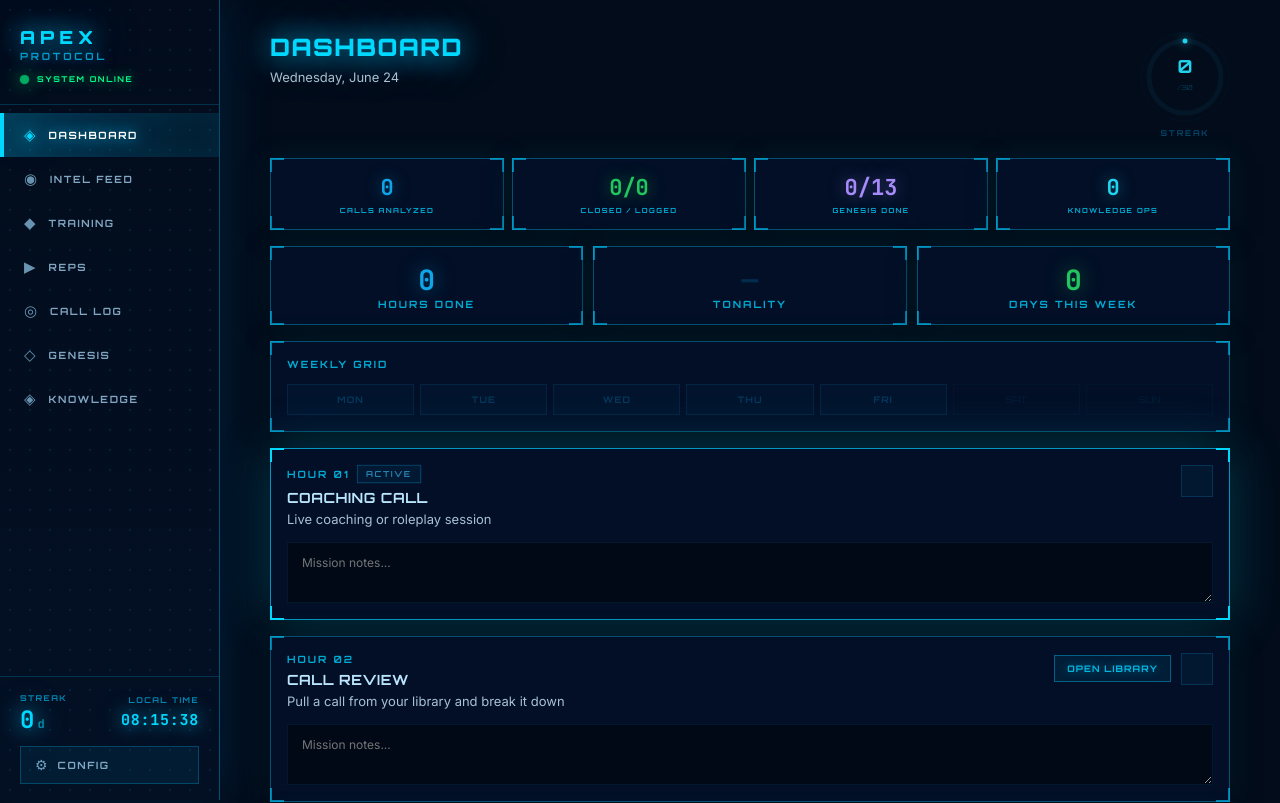
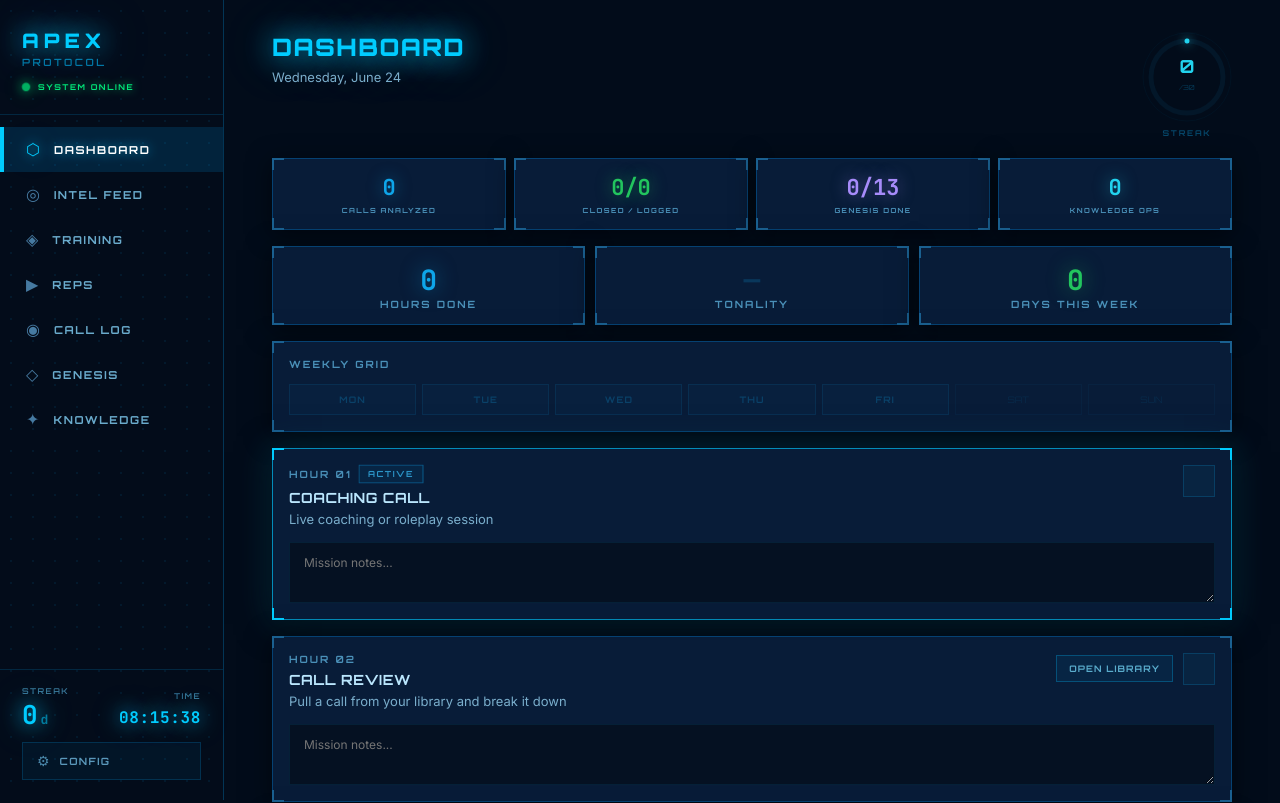
Before and after one commit to markodeksnis-coder/Sales-, a React (Vite) app: page / in a window 1280 px wide. Shown: the top 803 px of the page. Built offline with nearby package versions, Linux system fonts and the light colour scheme.

Commit message:
style: complete visual rebuild — high contrast, clear hierarchy, real depth

```diff
--- a/src/components/HudCard.jsx
+++ b/src/components/HudCard.jsx
@@ -1,39 +1,24 @@
 export default function HudCard({ children, style = {}, active = false, green = false, warn = false }) {
-  const bracketColor = green
-    ? '#00ff88'
+  const accent = green ? '#00e87a' : warn ? '#ff8c42' : active ? '#00ccff' : '#1a6090'
+  const bg = green ? '#051a0e' : warn ? '#1a0a02' : '#081c38'
+  const border = green
+    ? '1px solid rgba(0,232,122,0.45)'
     : warn
-    ? '#ff9040'
+    ? '1px solid rgba(255,140,66,0.45)'
     : active
-    ? '#00d9ff'
-    : 'rgba(0,200,255,0.6)'
-  const borderColor = green
-    ? 'rgba(0,255,136,0.5)'
+    ? '1px solid rgba(0,200,255,0.65)'
+    : '1px solid rgba(0,120,200,0.4)'
+  const shadow = green
+    ? '0 4px 32px rgba(0,0,0,0.55), 0 0 24px rgba(0,232,122,0.15)'
     : warn
-    ? 'rgba(255,144,64,0.5)'
+    ? '0 4px 32px rgba(0,0,0,0.55), 0 0 24px rgba(255,140,66,0.12)'
     : active
-    ? 'rgba(0,210,255,0.7)'
-    : 'rgba(0,200,255,0.35)'
-  const bgColor = green
-    ? 'rgba(0,18,10,0.97)'
-    : warn
-    ? 'rgba(22,8,0,0.97)'
-    : 'rgba(3,16,40,0.97)'
-  const shadow = green
-    ? '0 0 36px rgba(0,255,136,0.2), 0 6px 28px rgba(0,0,0,0.7)'
-    : warn
-    ? '0 0 36px rgba(255,144,64,0.16), 0 6px 28px rgba(0,0,0,0.7)'
-    : active
-    ? '0 0 48px rgba(0,200,255,0.28), 0 6px 32px rgba(0,0,0,0.75)'
-    : '0 0 28px rgba(0,200,255,0.1), 0 6px 22px rgba(0,0,0,0.6)'
-  const bk = `2px solid ${bracketColor}`
-  const c = { position: 'absolute', width: 14, height: 14, pointerEvents: 'none', zIndex: 1 }
+    ? '0 4px 32px rgba(0,0,0,0.6), 0 0 32px rgba(0,200,255,0.22)'
+    : '0 4px 24px rgba(0,0,0,0.5)'
+  const bk = `2px solid ${accent}`
+  const c = { position: 'absolute', width: 12, height: 12, pointerEvents: 'none', zIndex: 1 }
   return (
-    <div style={{
-      position: 'relative', backgroundColor: bgColor,
-      border: `1px solid ${borderColor}`,
-      backdropFilter: 'blur(16px)', WebkitBackdropFilter: 'blur(16px)',
-      boxShadow: shadow, ...style
-    }}>
+    <div style={{ position: 'relative', backgroundColor: bg, border, backdropFilter: 'blur(12px)', WebkitBackdropFilter: 'blur(12px)', boxShadow: shadow, ...style }}>
       <span style={{ ...c, top: -1, left: -1,     borderTop: bk, borderLeft: bk     }} />
       <span style={{ ...c, top: -1, right: -1,    borderTop: bk, borderRight: bk    }} />
       <span style={{ ...c, bottom: -1, left: -1,  borderBottom: bk, borderLeft: bk  }} />
--- a/src/components/Layout.jsx
+++ b/src/components/Layout.jsx
@@ -2,13 +2,13 @@ import { useState, useEffect } from 'react'
 import { getStreak } from '../utils/storage'
 
 const NAV = [
-  { id: 'today',     label: 'DASHBOARD',  icon: '◈' },
-  { id: 'calls',     label: 'INTEL FEED', icon: '◉' },
-  { id: 'insights',  label: 'TRAINING',   icon: '◆' },
+  { id: 'today',     label: 'DASHBOARD',  icon: '⬡' },
+  { id: 'calls',     label: 'INTEL FEED', icon: '◎' },
+  { id: 'insights',  label: 'TRAINING',   icon: '◈' },
   { id: 'drills',    label: 'REPS',       icon: '▶' },
-  { id: 'calllog',   label: 'CALL LOG',   icon: '◎' },
+  { id: 'calllog',   label: 'CALL LOG',   icon: '◉' },
   { id: 'genesis',   label: 'GENESIS',    icon: '◇' },
-  { id: 'knowledge', label: 'KNOWLEDGE',  icon: '◈' },
+  { id: 'knowledge', label: 'KNOWLEDGE',  icon: '✦' },
 ]
 
 function Clock() {
@@ -21,9 +21,9 @@ function Clock() {
   const mm = String(time.getMinutes()).padStart(2,'0')
   const ss = String(time.getSeconds()).padStart(2,'0')
   return (
-    <div style={{ fontFamily: 'JetBrains Mono, monospace', fontSize: '15px', fontWeight: 700, color: '#00d9ff', letterSpacing: '0.05em', textShadow: '0 0 18px rgba(0,200,255,1), 0 0 36px rgba(0,200,255,0.4)' }}>
+    <span style={{ fontFamily: 'JetBrains Mono, monospace', fontSize: '16px', fontWeight: 700, color: '#00ccff', letterSpacing: '0.04em', textShadow: '0 0 20px #00ccff, 0 0 40px rgba(0,200,255,0.4)' }}>
       {hh}:{mm}:{ss}
-    </div>
+    </span>
   )
 }
 
@@ -38,87 +38,88 @@ export default function Layout({ page, setPage, children }) {
 
   return (
     <div style={{ display: 'flex', minHeight: '100vh' }}>
+
+      {/* SIDEBAR */}
       <aside style={{
-        position: 'fixed', top: 0, left: 0, bottom: 0, width: '220px',
-        background: 'linear-gradient(180deg, rgba(2,12,28,1) 0%, rgba(3,16,36,1) 100%)',
-        borderRight: '1px solid rgba(0,200,255,0.35)',
-        boxShadow: '6px 0 48px rgba(0,150,255,0.12)',
+        position: 'fixed', top: 0, left: 0, bottom: 0, width: '224px',
+        backgroundColor: '#030c1a',
+        borderRight: '1px solid rgba(0,150,220,0.3)',
         display: 'flex', flexDirection: 'column', zIndex: 100,
       }}>
-        <div style={{
-          position: 'absolute', inset: 0, pointerEvents: 'none', zIndex: 0,
-          backgroundImage: 'radial-gradient(rgba(0,200,255,0.1) 1px, transparent 1px)',
-          backgroundSize: '20px 20px',
-        }} />
+        {/* subtle grid overlay */}
+        <div style={{ position: 'absolute', inset: 0, pointerEvents: 'none', zIndex: 0,
+          backgroundImage: 'radial-gradient(rgba(0,180,255,0.08) 1px, transparent 1px)',
+          backgroundSize: '22px 22px' }} />
 
-        <div style={{ padding: '26px 20px 20px', borderBottom: '1px solid rgba(0,200,255,0.2)', position: 'relative', zIndex: 1 }}>
-          <div style={{ fontFamily: 'Orbitron, sans-serif', fontSize: '18px', fontWeight: 900, letterSpacing: '0.28em', color: '#00d9ff', textShadow: '0 0 22px rgba(0,200,255,1), 0 0 50px rgba(0,200,255,0.5)' }}>APEX</div>
-          <div style={{ fontFamily: 'Orbitron, sans-serif', fontSize: '10px', fontWeight: 700, letterSpacing: '0.28em', color: 'rgba(0,200,255,0.75)', marginTop: '2px', textShadow: '0 0 14px rgba(0,200,255,0.5)' }}>PROTOCOL</div>
-          <div style={{ display: 'flex', alignItems: 'center', gap: '8px', marginTop: '12px' }}>
-            <div style={{ width: '9px', height: '9px', borderRadius: '50%', backgroundColor: '#00ff88', boxShadow: '0 0 16px rgba(0,255,136,1), 0 0 32px rgba(0,255,136,0.5)', animation: 'apexPulse 2s ease-in-out infinite' }} />
-            <span style={{ fontFamily: 'Orbitron, sans-serif', fontSize: '8px', fontWeight: 700, letterSpacing: '0.2em', color: '#00ff88', textShadow: '0 0 12px rgba(0,255,136,0.7)' }}>SYSTEM ONLINE</span>
+        {/* BRAND */}
+        <div style={{ padding: '28px 22px 22px', borderBottom: '1px solid rgba(0,150,220,0.2)', position: 'relative', zIndex: 1 }}>
+          <div style={{ fontFamily: 'Orbitron, sans-serif', fontSize: '20px', fontWeight: 900, letterSpacing: '0.25em', color: '#00ccff', textShadow: '0 0 24px #00ccff, 0 0 50px rgba(0,200,255,0.5), 0 0 80px rgba(0,200,255,0.2)' }}>APEX</div>
+          <div style={{ fontFamily: 'Orbitron, sans-serif', fontSize: '10px', fontWeight: 600, letterSpacing: '0.25em', color: 'rgba(0,190,255,0.6)', marginTop: '3px' }}>PROTOCOL</div>
+          <div style={{ display: 'flex', alignItems: 'center', gap: '8px', marginTop: '14px' }}>
+            <div style={{ width: '8px', height: '8px', borderRadius: '50%', backgroundColor: '#00e87a', boxShadow: '0 0 10px #00e87a, 0 0 22px rgba(0,232,122,0.6)', animation: 'apexPulse 2s ease-in-out infinite', flexShrink: 0 }} />
+            <span style={{ fontFamily: 'Orbitron, sans-serif', fontSize: '8px', fontWeight: 700, letterSpacing: '0.2em', color: '#00e87a', textShadow: '0 0 10px rgba(0,232,122,0.7)' }}>SYSTEM ONLINE</span>
           </div>
         </div>
 
-        <nav style={{ flex: 1, padding: '8px 0', overflowY: 'auto', position: 'relative', zIndex: 1 }}>
+        {/* NAV */}
+        <nav style={{ flex: 1, padding: '12px 0', overflowY: 'auto', position: 'relative', zIndex: 1 }}>
           {NAV.map(item => {
             const active = page === item.id
             return (
               <button key={item.id} onClick={() => setPage(item.id)} style={{
-                display: 'flex', alignItems: 'center', gap: '13px',
-                width: '100%', padding: '13px 20px',
-                background: active
-                  ? 'linear-gradient(90deg, rgba(0,200,255,0.22) 0%, rgba(0,200,255,0.06) 100%)'
-                  : 'transparent',
+                display: 'flex', alignItems: 'center', gap: '14px',
+                width: '100%', padding: '13px 22px',
+                background: active ? 'rgba(0,170,255,0.15)' : 'transparent',
                 border: 'none',
-                borderLeft: active ? '4px solid #00d9ff' : '4px solid transparent',
-                cursor: 'pointer', transition: 'all 0.18s', textAlign: 'left',
-                boxShadow: active ? 'inset 0 0 40px rgba(0,200,255,0.1)' : 'none',
+                borderLeft: active ? '4px solid #00ccff' : '4px solid transparent',
+                cursor: 'pointer', transition: 'all 0.15s', textAlign: 'left',
               }}>
                 <span style={{
-                  fontSize: '15px', flexShrink: 0, transition: 'all 0.18s',
-                  color: active ? '#00d9ff' : 'rgba(160,220,255,0.65)',
-                  textShadow: active ? '0 0 16px rgba(0,200,255,1), 0 0 32px rgba(0,200,255,0.5)' : 'none',
+                  fontSize: '16px', flexShrink: 0,
+                  color: active ? '#00ccff' : 'rgba(100,170,220,0.7)',
+                  textShadow: active ? '0 0 12px #00ccff, 0 0 24px rgba(0,200,255,0.5)' : 'none',
+                  transition: 'all 0.15s',
                 }}>{item.icon}</span>
                 <span style={{
-                  fontFamily: 'Orbitron, sans-serif', fontSize: '10px', fontWeight: 700, letterSpacing: '0.16em',
-                  transition: 'all 0.18s',
-                  color: active ? '#ffffff' : 'rgba(180,225,255,0.72)',
-                  textShadow: active ? '0 0 14px rgba(0,200,255,0.9), 0 0 28px rgba(0,200,255,0.4)' : 'none',
+                  fontFamily: 'Orbitron, sans-serif', fontSize: '11px', fontWeight: 700, letterSpacing: '0.14em',
+                  color: active ? '#ffffff' : '#6aabcc',
+                  textShadow: active ? '0 0 12px rgba(0,200,255,0.7)' : 'none',
+                  transition: 'all 0.15s',
                 }}>{item.label}</span>
               </button>
             )
           })}
         </nav>
 
-        <div style={{ padding: '16px 20px', borderTop: '1px solid rgba(0,200,255,0.2)', position: 'relative', zIndex: 1 }}>
-          <div style={{ display: 'flex', justifyContent: 'space-between', alignItems: 'center', marginBottom: '14px' }}>
+        {/* BOTTOM */}
+        <div style={{ padding: '16px 22px 20px', borderTop: '1px solid rgba(0,150,220,0.2)', position: 'relative', zIndex: 1 }}>
+          <div style={{ display: 'flex', justifyContent: 'space-between', alignItems: 'flex-end', marginBottom: '14px' }}>
             <div>
-              <div style={{ fontFamily: 'Orbitron, sans-serif', fontSize: '8px', fontWeight: 700, letterSpacing: '0.18em', color: 'rgba(0,200,255,0.65)', marginBottom: '5px' }}>STREAK</div>
-              <div style={{ fontFamily: 'JetBrains Mono, monospace', fontSize: '24px', fontWeight: 700, color: '#00d9ff', textShadow: '0 0 20px rgba(0,200,255,0.9), 0 0 40px rgba(0,200,255,0.4)', lineHeight: 1 }}>
-                {streak}<span style={{ fontSize: '12px', marginLeft: '3px', opacity: 0.6 }}>d</span>
+              <div style={{ fontFamily: 'Orbitron, sans-serif', fontSize: '8px', fontWeight: 600, letterSpacing: '0.18em', color: '#3a7899', marginBottom: '6px' }}>STREAK</div>
+              <div style={{ fontFamily: 'JetBrains Mono, monospace', fontSize: '26px', fontWeight: 700, lineHeight: 1, color: '#00ccff', textShadow: '0 0 20px #00ccff, 0 0 40px rgba(0,200,255,0.4)' }}>
+                {streak}<span style={{ fontSize: '13px', opacity: 0.55, marginLeft: '3px' }}>d</span>
               </div>
             </div>
             <div style={{ textAlign: 'right' }}>
-              <div style={{ fontFamily: 'Orbitron, sans-serif', fontSize: '8px', fontWeight: 700, letterSpacing: '0.18em', color: 'rgba(0,200,255,0.65)', marginBottom: '5px' }}>LOCAL TIME</div>
+              <div style={{ fontFamily: 'Orbitron, sans-serif', fontSize: '8px', fontWeight: 600, letterSpacing: '0.18em', color: '#3a7899', marginBottom: '6px' }}>TIME</div>
               <Clock />
             </div>
           </div>
           <button onClick={() => setPage('settings')} style={{
             display: 'flex', alignItems: 'center', gap: '10px', width: '100%',
             padding: '10px 14px',
-            background: page === 'settings' ? 'rgba(0,200,255,0.2)' : 'rgba(0,200,255,0.07)',
-            border: `1px solid ${page === 'settings' ? 'rgba(0,200,255,0.65)' : 'rgba(0,200,255,0.25)'}`,
-            boxShadow: page === 'settings' ? '0 0 24px rgba(0,200,255,0.3)' : 'none',
+            background: page === 'settings' ? 'rgba(0,180,255,0.18)' : 'rgba(0,130,200,0.08)',
+            border: page === 'settings' ? '1px solid rgba(0,200,255,0.6)' : '1px solid rgba(0,130,200,0.25)',
             cursor: 'pointer', transition: 'all 0.15s',
           }}>
-            <span style={{ fontSize: '14px', color: page === 'settings' ? '#00d9ff' : 'rgba(160,220,255,0.7)' }}>⚙</span>
-            <span style={{ fontFamily: 'Orbitron, sans-serif', fontSize: '10px', fontWeight: 700, letterSpacing: '0.16em', color: page === 'settings' ? '#ffffff' : 'rgba(180,225,255,0.72)', textShadow: page === 'settings' ? '0 0 10px rgba(0,200,255,0.8)' : 'none' }}>CONFIG</span>
+            <span style={{ fontSize: '14px', color: page === 'settings' ? '#00ccff' : '#4a88aa' }}>⚙</span>
+            <span style={{ fontFamily: 'Orbitron, sans-serif', fontSize: '10px', fontWeight: 700, letterSpacing: '0.14em', color: page === 'settings' ? '#ffffff' : '#5a98ba' }}>CONFIG</span>
           </button>
         </div>
       </aside>
 
-      <main style={{ marginLeft: '220px', flex: 1, padding: '32px 28px', boxSizing: 'border-box' }}>
+      {/* MAIN */}
+      <main style={{ marginLeft: '224px', flex: 1, padding: '32px 30px', boxSizing: 'border-box', minHeight: '100vh' }}>
         <div style={{ maxWidth: '960px', margin: '0 auto' }}>
           {children}
         </div>
--- a/src/index.css
+++ b/src/index.css
@@ -1,8 +1,9 @@
 * { margin: 0; padding: 0; box-sizing: border-box; }
 html, body { height: 100%; }
 body {
-  background-color: #020e1f;
-  color: #dff0ff;
+  background: linear-gradient(160deg, #06111f 0%, #040d19 100%);
+  background-attachment: fixed;
+  color: #cce4ff;
   min-height: 100vh;
   font-family: Inter, sans-serif;
   overflow-x: hidden;
@@ -10,29 +11,22 @@ body {
 body::before {
   content: '';
   position: fixed; inset: 0;
-  background-image: radial-gradient(circle, rgba(0,200,255,0.14) 1px, transparent 1px);
-  background-size: 28px 28px;
-  pointer-events: none; z-index: 0;
-}
-body::after {
-  content: '';
-  position: fixed; top: -300px; left: 50%; transform: translateX(-50%);
-  width: 1400px; height: 800px;
-  background: radial-gradient(ellipse, rgba(0,180,255,0.15) 0%, rgba(80,0,200,0.07) 50%, transparent 68%);
+  background-image: radial-gradient(circle, rgba(0,170,255,0.1) 1px, transparent 1px);
+  background-size: 30px 30px;
   pointer-events: none; z-index: 0;
 }
 #root { position: relative; z-index: 1; min-height: 100vh; display: flex; flex-direction: column; }
-@keyframes fadeIn { from { opacity: 0; transform: translateY(8px); } to { opacity: 1; transform: translateY(0); } }
-.fade-in { animation: fadeIn 0.3s ease-out; }
-@keyframes apexPulse { 0%, 100% { opacity: 0.6; transform: scale(1); } 50% { opacity: 1; transform: scale(1.25); } }
+@keyframes fadeIn { from { opacity: 0; transform: translateY(6px); } to { opacity: 1; transform: translateY(0); } }
+.fade-in { animation: fadeIn 0.25s ease-out; }
+@keyframes apexPulse { 0%, 100% { opacity: 0.7; transform: scale(1); } 50% { opacity: 1; transform: scale(1.3); } }
 @keyframes shimmer { 0% { background-position: -200% center; } 100% { background-position: 200% center; } }
 input:focus, textarea:focus, select:focus {
-  border-color: rgba(0,200,255,0.7) !important;
-  box-shadow: 0 0 20px rgba(0,200,255,0.2) !important;
+  border-color: rgba(0,190,255,0.65) !important;
+  box-shadow: 0 0 16px rgba(0,180,255,0.18) !important;
   outline: none;
 }
 ::-webkit-scrollbar { width: 5px; }
-::-webkit-scrollbar-track { background: rgba(0,200,255,0.04); }
-::-webkit-scrollbar-thumb { background: rgba(0,200,255,0.35); border-radius: 3px; }
-::-webkit-scrollbar-thumb:hover { background: rgba(0,200,255,0.6); }
-select option { background: #020e1f; color: #dff0ff; }
+::-webkit-scrollbar-track { background: rgba(0,150,255,0.04); }
+::-webkit-scrollbar-thumb { background: rgba(0,170,255,0.3); border-radius: 3px; }
+::-webkit-scrollbar-thumb:hover { background: rgba(0,190,255,0.55); }
+select option { background: #06111f; color: #cce4ff; }
--- a/src/utils/theme.js
+++ b/src/utils/theme.js
@@ -1,62 +1,57 @@
 export const CARD = {
-  backgroundColor: 'rgba(3,16,40,0.97)',
-  border: '1px solid rgba(0,200,255,0.35)',
-  backdropFilter: 'blur(16px)',
-  WebkitBackdropFilter: 'blur(16px)',
+  backgroundColor: '#081c38',
+  border: '1px solid rgba(0,120,200,0.4)',
   position: 'relative',
-  padding: '16px',
-  boxShadow: '0 0 28px rgba(0,200,255,0.1), 0 6px 24px rgba(0,0,0,0.6)',
+  padding: '18px',
+  boxShadow: '0 4px 24px rgba(0,0,0,0.5)',
 }
-export const CARD_RED = { ...CARD, border: '1px solid rgba(255,144,64,0.55)', boxShadow: '0 0 32px rgba(255,144,64,0.18)' }
-export const CARD_ACTIVE = { ...CARD, border: '1px solid rgba(0,200,255,0.7)', boxShadow: '0 0 48px rgba(0,200,255,0.28), 0 0 96px rgba(0,200,255,0.08)' }
-export const CARD_GREEN = { ...CARD, border: '1px solid rgba(0,255,136,0.5)', boxShadow: '0 0 32px rgba(0,255,136,0.18)' }
+export const CARD_RED = { ...CARD, border: '1px solid rgba(255,140,66,0.5)', boxShadow: '0 4px 24px rgba(0,0,0,0.5), 0 0 24px rgba(255,140,66,0.14)' }
+export const CARD_ACTIVE = { ...CARD, border: '1px solid rgba(0,200,255,0.65)', boxShadow: '0 4px 28px rgba(0,0,0,0.55), 0 0 36px rgba(0,200,255,0.2)' }
+export const CARD_GREEN = { ...CARD, border: '1px solid rgba(0,232,122,0.5)', boxShadow: '0 4px 24px rgba(0,0,0,0.5), 0 0 24px rgba(0,232,122,0.14)' }
 export const LABEL = {
   fontFamily: 'Orbitron, sans-serif', fontSize: '10px', fontWeight: 700,
-  letterSpacing: '0.2em', color: 'rgba(0,210,255,0.8)', textTransform: 'uppercase', display: 'block',
+  letterSpacing: '0.2em', color: '#4a90b8', textTransform: 'uppercase', display: 'block',
 }
 export const H1 = {
   fontFamily: 'Orbitron, sans-serif', fontSize: '24px', fontWeight: 900,
-  letterSpacing: '0.06em', color: '#00d9ff', margin: 0,
-  textShadow: '0 0 28px rgba(0,200,255,0.95), 0 0 56px rgba(0,200,255,0.4)',
+  letterSpacing: '0.06em', color: '#00ccff', margin: 0,
+  textShadow: '0 0 28px #00ccff, 0 0 56px rgba(0,200,255,0.4)',
 }
 export const H2 = {
-  fontFamily: 'Orbitron, sans-serif', fontSize: '13px', fontWeight: 700,
-  letterSpacing: '0.08em', color: '#e8f6ff',
-  textShadow: '0 0 14px rgba(0,200,255,0.4)',
+  fontFamily: 'Orbitron, sans-serif', fontSize: '14px', fontWeight: 700,
+  letterSpacing: '0.07em', color: '#e0f2ff',
 }
-export const BODY = { fontFamily: 'Inter, sans-serif', fontSize: '13px', color: 'rgba(210,238,255,0.8)', lineHeight: '1.65' }
+export const BODY = { fontFamily: 'Inter, sans-serif', fontSize: '13px', color: '#7aaecc', lineHeight: '1.65' }
 export const BTN_PRIMARY = {
   fontFamily: 'Orbitron, sans-serif', fontSize: '10px', fontWeight: 700, letterSpacing: '0.18em',
-  padding: '12px 24px', border: '1px solid rgba(0,200,255,0.75)', cursor: 'pointer',
-  background: 'rgba(0,200,255,0.18)', color: '#00d9ff',
-  boxShadow: '0 0 30px rgba(0,200,255,0.32), 0 0 6px rgba(0,200,255,0.5)',
-  textShadow: '0 0 14px rgba(0,200,255,0.9)',
+  padding: '12px 26px', border: '1px solid rgba(0,190,255,0.7)', cursor: 'pointer',
+  background: 'rgba(0,180,255,0.18)', color: '#00ccff',
+  boxShadow: '0 0 28px rgba(0,180,255,0.3)',
+  textShadow: '0 0 12px rgba(0,200,255,0.8)',
   transition: 'all 0.2s',
 }
 export const BTN_GHOST = {
   fontFamily: 'Orbitron, sans-serif', fontSize: '10px', fontWeight: 700, letterSpacing: '0.14em',
-  padding: '9px 18px', border: '1px solid rgba(0,200,255,0.4)', cursor: 'pointer',
-  background: 'rgba(0,200,255,0.08)', color: 'rgba(0,210,255,0.85)',
-  textShadow: '0 0 10px rgba(0,200,255,0.5)',
+  padding: '9px 18px', border: '1px solid rgba(0,160,220,0.35)', cursor: 'pointer',
+  background: 'rgba(0,140,200,0.08)', color: '#5aaccc',
   transition: 'all 0.2s',
 }
 export const INPUT = {
-  width: '100%', backgroundColor: 'rgba(1,8,22,0.8)', border: '1px solid rgba(0,200,255,0.3)',
-  color: '#dff0ff', fontFamily: 'JetBrains Mono, monospace', fontSize: '13px',
+  width: '100%', backgroundColor: '#040f20', border: '1px solid rgba(0,130,200,0.35)',
+  color: '#cce4ff', fontFamily: 'JetBrains Mono, monospace', fontSize: '13px',
   padding: '10px 14px', outline: 'none', boxSizing: 'border-box',
 }
-export const TEXTAREA = { ...INPUT, resize: 'vertical', fontFamily: 'Inter, sans-serif', lineHeight: '1.6', minHeight: '64px' }
-export const TAG = (color = '#00d9ff', bg = 'rgba(0,200,255,0.12)') => ({
-  fontFamily: 'Orbitron, sans-serif', fontSize: '9px', fontWeight: 700, letterSpacing: '0.16em',
-  padding: '4px 10px', border: `1px solid ${color}77`, color, backgroundColor: bg,
-  textShadow: `0 0 10px ${color}77`,
+export const TEXTAREA = { ...INPUT, resize: 'vertical', fontFamily: 'Inter, sans-serif', lineHeight: '1.65', minHeight: '68px' }
+export const TAG = (color = '#00ccff', bg = 'rgba(0,180,255,0.12)') => ({
+  fontFamily: 'Orbitron, sans-serif', fontSize: '9px', fontWeight: 700, letterSpacing: '0.15em',
+  padding: '4px 10px', border: `1px solid ${color}66`, color, backgroundColor: bg,
 })
 export const SCORE_BAR = (pct, color) => ({
   height: '5px', width: `${pct}%`, background: color,
-  boxShadow: `0 0 12px ${color}aa, 0 0 24px ${color}44`,
+  boxShadow: `0 0 10px ${color}99`,
   transition: 'width 0.8s cubic-bezier(0.4,0,0.2,1)',
 })
 export const SKILL_COLORS = {
-  rapport: '#00d9ff', discovery: '#22d3ee', tonality: '#bf80ff',
-  objection_handling: '#ff8c42', frame_control: '#00ff88',
+  rapport: '#00ccff', discovery: '#22d3ee', tonality: '#a87bff',
+  objection_handling: '#ff8c42', frame_control: '#00e87a',
 }
```
